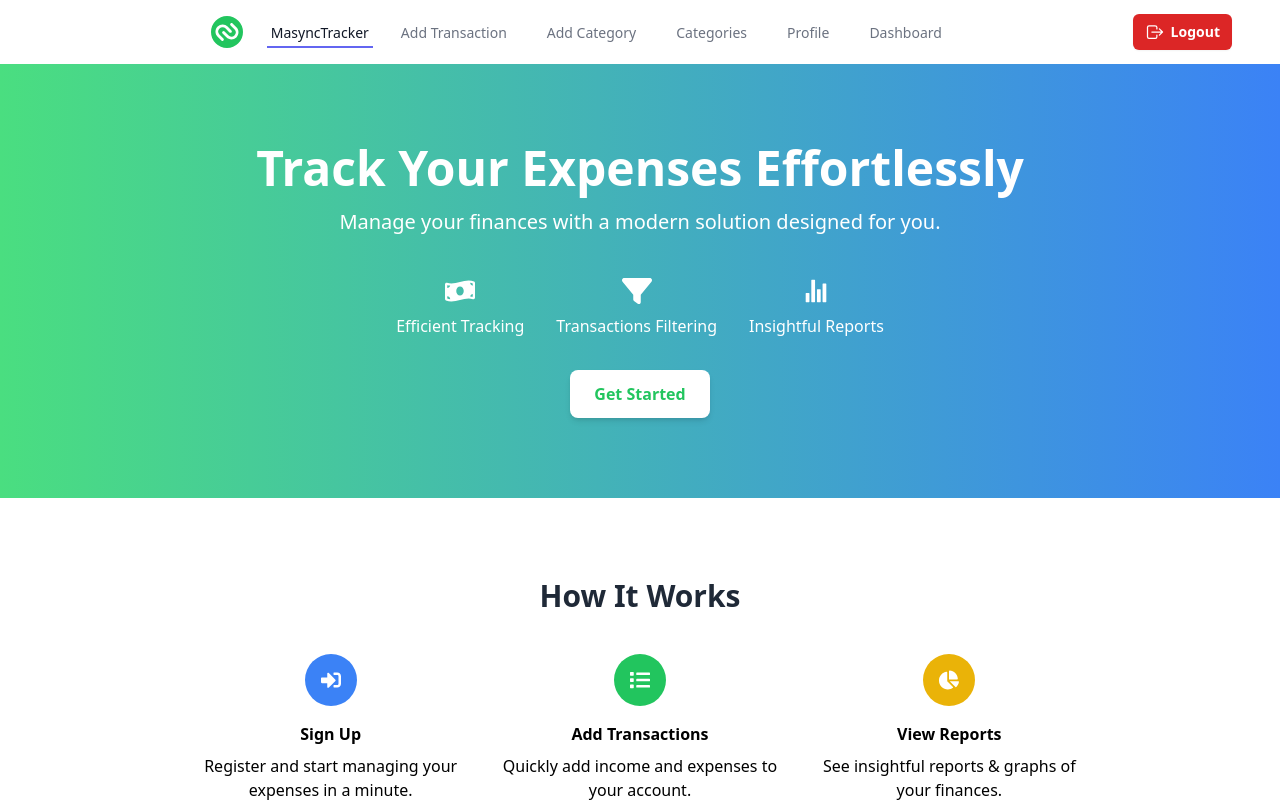
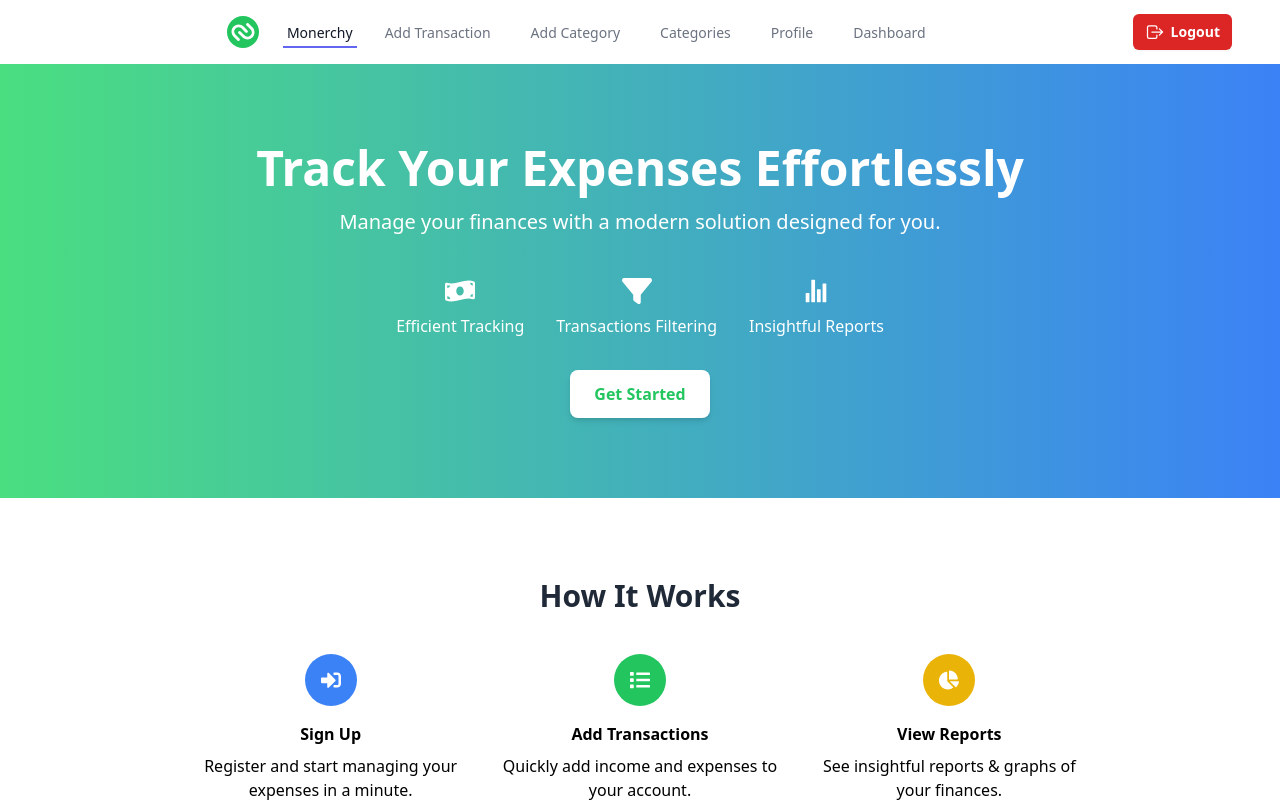
Before and after one commit to Opeoluwa-Ogunlaja/monerchy, a React (Vite) app in the folder frontend/: page / in a window 1280 px wide. Shown: the top 802 px of the page. Built offline with nearby package versions, Linux system fonts and the light colour scheme; sample sign-in values are in the browser's storage.

Commit message:
Update PrivateNavbar.jsx

```diff
--- a/frontend/src/components/Navbar/PrivateNavbar.jsx
+++ b/frontend/src/components/Navbar/PrivateNavbar.jsx
@@ -49,7 +49,7 @@ export default function PrivateNavbar() {
                     to="/"
                     className="inline-flex items-center border-b-2 border-indigo-500 px-1 pt-1 text-sm font-medium text-gray-900"
                   >
-                    MasyncTracker
+                    Monerchy
                   </Link>
                 </div>
                 <div className="hidden md:ml-6 md:flex md:space-x-8">
```
